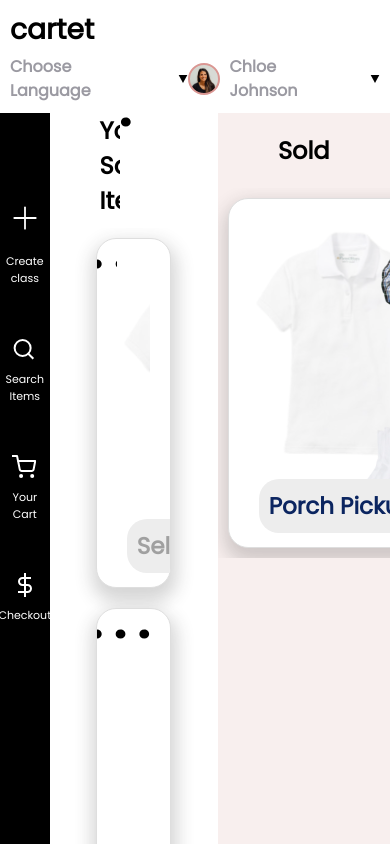
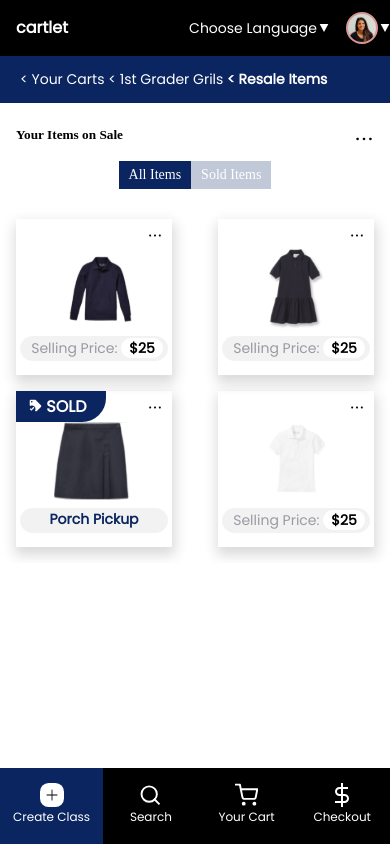
Before and after one commit to softdev629/cartet-figma-vue, a Vue app: page /cart/sale in a window 390 px wide. Built offline with nearby package versions, Linux system fonts and the light colour scheme.

Commit message:
moblie first complete

```diff
--- a/src/components/CartSale.vue
+++ b/src/components/CartSale.vue
@@ -1,10 +1,19 @@
 <template>
   <div class="container">
-    <MainHeader />
-    <div class="container-section">
-      <SideBarDesktop type="3" />
-      <CartSaleItems />
-      <CartSold />
+    <div v-if="deviceType === 'desktop'">
+      <MainHeader />
+      <div class="container-section">
+        <SideBarDesktop type="3" />
+        <CartSaleItems />
+        <CartSold />
+      </div>
+    </div>
+    <div v-else style="flex: 1">
+      <div class="container-mobile">
+        <MainHeaderMobile />
+        <CartSaleMobile />
+        <SideBarMobile />
+      </div>
     </div>
   </div>
 </template>
@@ -15,6 +24,9 @@ import CartSaleItems from "./cart/desktop/CartSaleItems.vue";
 import CartSold from "./cart/desktop/CartSold.vue";
 import SideBarDesktop from "./cart/desktop/SideBarDesktop.vue";
 import CartPageMobile from "./cart/mobile/CartPageMobile.vue";
+import MainHeaderMobile from "./cart/mobile/MainHeaderMobile.vue";
+import SideBarMobile from "./cart/mobile/SideBarMobile.vue";
+import CartSaleMobile from "./cart/mobile/CartSaleMobile.vue";
 
 export default {
   components: {
@@ -23,6 +35,9 @@ export default {
     CartSaleItems,
     CartPageMobile,
     CartSold,
+    MainHeaderMobile,
+    SideBarMobile,
+    CartSaleMobile,
   },
   name: "CartSale",
   data() {
@@ -37,7 +52,13 @@ export default {
   },
 
   methods: {
-    getDeviceType() {},
+    getDeviceType() {
+      if (window.innerWidth <= 480) {
+        this.deviceType = "mobile";
+      } else {
+        this.deviceType = "desktop";
+      }
+    },
   },
 };
 </script>
@@ -46,6 +67,7 @@ export default {
 .container {
   display: flex;
   flex-direction: column;
+  height: 100vh;
 }
 
 .container-section {
@@ -59,6 +81,7 @@ body {
 
 .container-mobile {
   display: flex;
-  justify-content: row;
+  flex-direction: column;
+  height: 100%;
 }
 </style>
--- /dev/null
+++ b/src/components/cart/mobile/CartSaleMobile.vue
@@ -0,0 +1,194 @@
+<template>
+  <div class="cart-sale__container">
+    <div class="top-app__bar">
+      <span>&lt; Your Carts</span>
+      <span> &lt; 1st Grader Grils</span>
+      <span class="active"> &lt; Resale Items</span>
+    </div>
+
+    <div class="cart-container__header">
+      <h5>Your Items on Sale</h5>
+      <div style="flex: 1"></div>
+      <span><img src="/3dots.svg" width="16" height="4" /></span>
+    </div>
+
+    <div class="filter-action__container">
+      <a class="filter-item active">All Items</a>
+      <a class="filter-item">Sold Items</a>
+    </div>
+
+    <div class="cart-list__container">
+      <ul class="cart-item__list">
+        <li v-for="item in cartitems" class="cart-item">
+          <div v-if="item.isSold === true">
+            <span class="sold-sign"
+              ><img src="/assets/img/sold-icon.svg" width="13" height="13" />
+              SOLD</span
+            >
+          </div>
+          <span class="more-info"
+            ><img width="12" height="3" src="/3dots.svg"
+          /></span>
+          <img :src="item.img" width="80" height="80" />
+
+          <div v-if="item.isSold === false" class="cart-item__price">
+            Selling Price: <span>$25</span>
+          </div>
+          <div v-else class="cart-item__status">Porch Pickup</div>
+        </li>
+      </ul>
+    </div>
+  </div>
+</template>
+
+<script>
+export default {
+  name: "CartSaleMobile",
+  data() {
+    return {
+      cartitems: [
+        {
+          price: 25,
+          isSold: false,
+          img: "/clothe1.svg",
+        },
+        {
+          price: 25,
+          isSold: false,
+          img: "/dress.svg",
+        },
+        {
+          isSold: true,
+          img: "/skirt.svg",
+        },
+        {
+          price: 25,
+          isSold: false,
+          img: "/white-shirt.svg",
+        },
+      ],
+    };
+  },
+};
+</script>
+
+<style scoped>
+.cart-sale__container {
+  flex: 1;
+  position: relative;
+}
+
+.top-app__bar {
+  background-color: #0b2560;
+  padding: 15px 20px;
+  color: white;
+  font-size: 14px;
+  font-family: "Poppins";
+  line-height: 17px;
+}
+
+.top-app__bar .active {
+  font-weight: 600;
+}
+
+.cart-container__header {
+  display: flex;
+  padding-left: 16px;
+  padding-right: 18px;
+  margin-top: 24px;
+}
+
+.filter-action__container {
+  margin-top: 16px;
+  text-align: center;
+}
+
+.filter-item {
+  display: inline-block;
+  background-color: rgba(11, 37, 96, 0.25);
+  color: white;
+  font-size: 14px;
+  line-height: 24px;
+  padding: 2px 10px;
+}
+
+.filter-item.active {
+  background-color: #0b2560;
+}
+
+.cart-list__container {
+  margin-top: 10px;
+}
+
+.cart-item__list {
+  display: flex;
+  flex-wrap: wrap;
+  justify-content: space-between;
+  gap: 16px;
+  padding: 16px;
+}
+
+.cart-item {
+  width: 156px;
+  height: 156px;
+  position: relative;
+  text-align: center;
+  padding-top: 30px;
+  font-family: "Poppins";
+
+  box-shadow: 1px 6px 12px 2px rgba(45, 45, 45, 0.18);
+}
+
+.more-info {
+  position: absolute;
+  right: 11px;
+  top: 0px;
+  z-index: 101;
+}
+
+.sold-sign {
+  position: absolute;
+  z-index: 102;
+  top: 0px;
+  left: 0px;
+
+  background-color: #0b2560;
+  color: white;
+
+  padding: 8px 20px 8px 13px;
+  font-size: 16px;
+  font-weight: 700;
+  line-height: 14px;
+  border-radius: 0px 0px 24px 0px;
+}
+
+.cart-item__price {
+  background-color: rgba(0, 0, 0, 0.05);
+  color: #9b9aa2;
+  border-radius: 32px;
+  font-size: 14px;
+  font-weight: 500;
+  margin: 0px 4px;
+  padding: 2px 2px 2px 8px;
+  height: 25px;
+}
+
+.cart-item__price span {
+  background-color: white;
+  color: black;
+  padding: 0px 8px;
+  border-radius: 16px;
+  font-weight: 700;
+}
+
+.cart-item__status {
+  background-color: rgba(0, 0, 0, 0.05);
+  padding: 1px 27px;
+  font-weight: 700;
+  color: #0b2560;
+  font-size: 14px;
+  border-radius: 32px;
+  margin: 0px 4px;
+  height: 25px;
+}
+</style>
```
Also changed, not shown: public/assets/img/sold-icon.svg (added).
